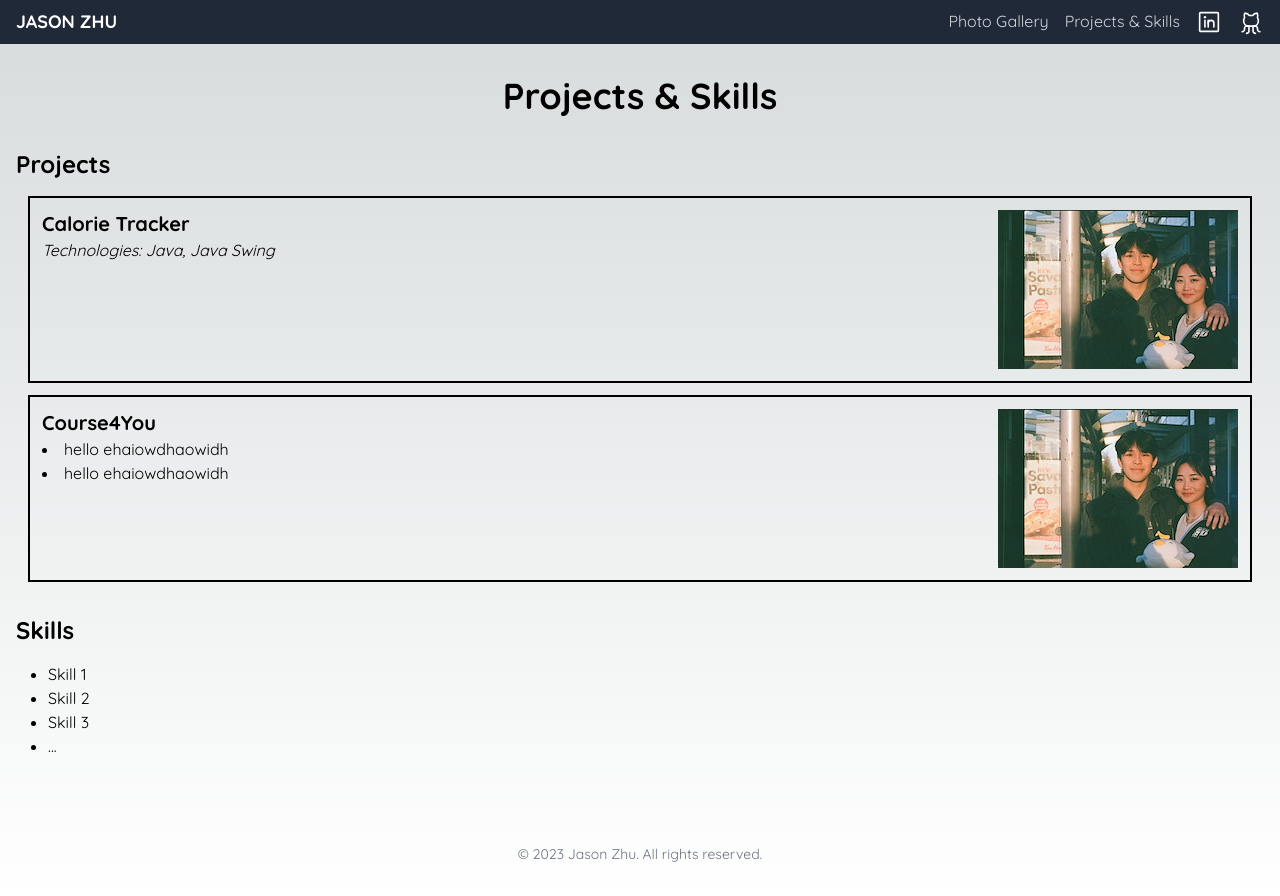
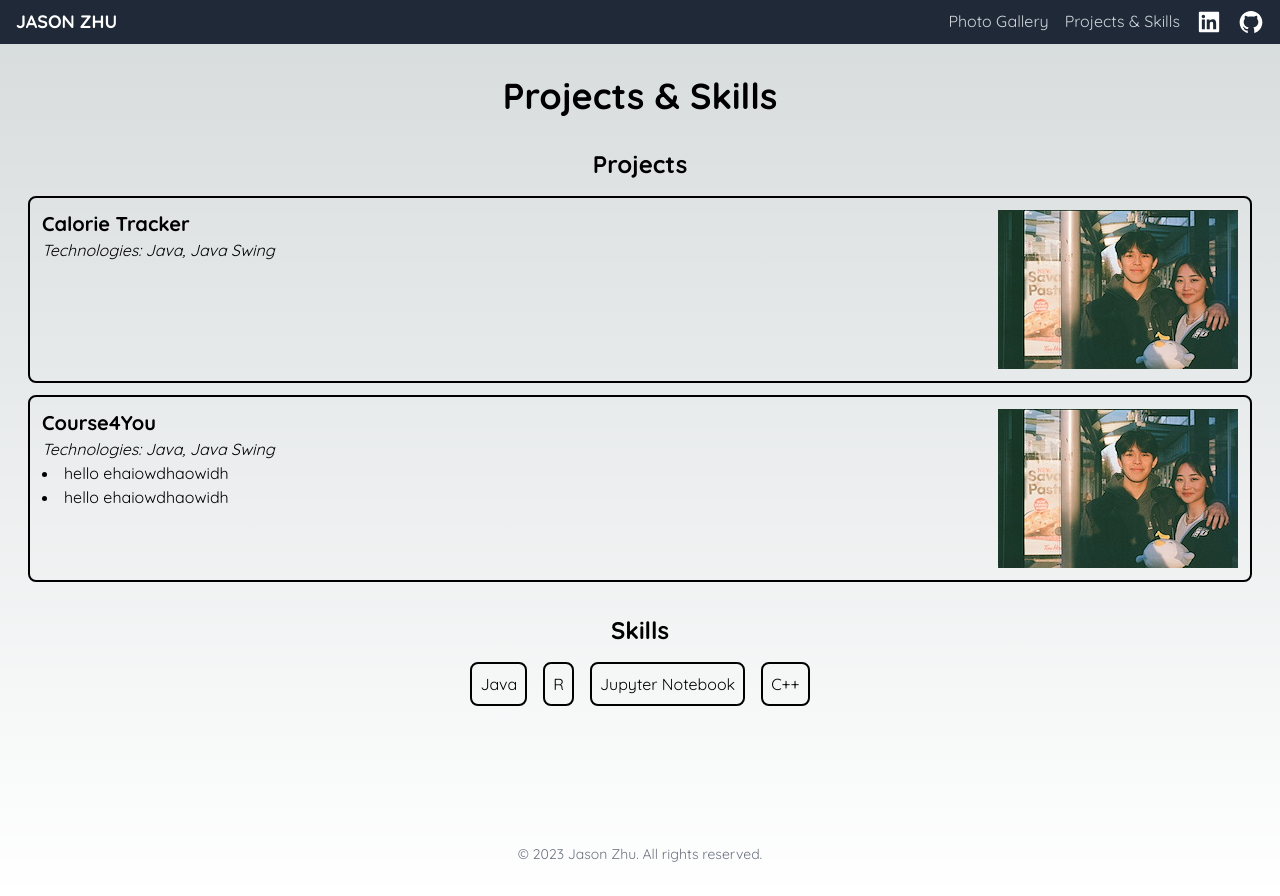
Before and after one commit to zhujhj/zhujhj.github.io, a Next.js app: page /projects in a window 1280 px wide. Built offline with nearby package versions, Linux system fonts and the light colour scheme.

Commit message:
small changes

```diff
--- a/app/components/Nav.jsx
+++ b/app/components/Nav.jsx
@@ -3,6 +3,8 @@
 import Link from 'next/link';
 import { LinkedinLogo } from "phosphor-react";
 import { GithubLogo } from "phosphor-react";
+import { AiFillGithub } from "react-icons/ai";
+import { AiFillLinkedin } from "react-icons/ai";
 
 const Nav = () => {
   return (
@@ -26,12 +28,13 @@ const Nav = () => {
             <li>
               <Link href="https://www.linkedin.com/in/jason-zhu4" target="_blank">
                 {/* <h1 className="text-gray-300 hover:text-white">Contact</h1> */}
-                <LinkedinLogo size={26} className='text-white'/>
+                <AiFillLinkedin size={26} className='text-white'/>
               </Link>
             </li>
             <li>
               <Link href="https://github.com/zhujhj" target="_blank">
-                <GithubLogo size={26} className='text-white'/>
+                {/* <GithubLogo size={26} className='text-white'/> */}
+                <AiFillGithub size={26} className='text-white'/>
               </Link>
             </li>
           </ul>
--- a/app/page.jsx
+++ b/app/page.jsx
@@ -174,9 +174,6 @@ const Home = () => {
           <p>
             Email: zhujason4@gmail.com
           </p>
-          <p>
-            Instagram: @jason_z4
-          </p>
         </section>
       </main>
     </div>
--- a/app/projects/page.jsx
+++ b/app/projects/page.jsx
@@ -14,8 +14,8 @@ const Projects = () => {
 
       <main>
         <section className="mb-8">
-          <h2 className="text-2xl font-bold mb-4">Projects</h2>
-          <div className='flex justify-between border-2 border-black p-3 m-3'>
+          <h2 className="text-2xl font-bold mb-4 text-center">Projects</h2>
+          <div className='flex justify-between border-2 border-black rounded-lg p-3 m-3'>
             <div>
                 <h3 className='text-xl font-bold'>Calorie Tracker</h3>
                 <p className='italic'>
@@ -24,13 +24,16 @@ const Projects = () => {
             </div>
             <img src="/images/meandemma.jpeg" className="object-cover w-half h-half justify-right" />
           </div>
-          <div className='flex justify-between border-2 border-black p-3 m-3'>
+          <div className='flex justify-between border-2 border-black rounded-lg p-3 m-3'>
             <div>
                 <h3 className='text-xl font-bold'>Course4You</h3>
                 {/* <p className=''>
                     Hi there! My name is [Your Name], and this is my personal profile. I'm passionate about [your interests/hobbies], and I love to [what you enjoy doing].
                     On this website, you'll find information about my background, skills, projects, and more.
                 </p> */}
+                <p className='italic'>
+                    Technologies: Java, Java Swing
+                </p>
                 <li>hello ehaiowdhaowidh</li>
                 <li>hello ehaiowdhaowidh</li>
             </div>
@@ -39,13 +42,19 @@ const Projects = () => {
         </section>
 
         <section className="mb-8">
-          <h2 className="text-2xl font-bold mb-4">Skills</h2>
-          <ul className="list-disc ml-8">
+          <h2 className="text-2xl font-bold mb-4 text-center">Skills</h2>
+          {/* <ul className="list-disc ml-8">
             <li>Skill 1</li>
             <li>Skill 2</li>
             <li>Skill 3</li>
             <li>...</li>
-          </ul>
+          </ul> */}
+          <div className='flex justify-center text-center'>
+            <p className='border-2 border-black rounded-lg p-2 mx-2'>Java</p>
+            <p className='border-2 border-black rounded-lg p-2 mx-2'>R</p>
+            <p className='border-2 border-black rounded-lg p-2 mx-2'>Jupyter Notebook</p>
+            <p className='border-2 border-black rounded-lg p-2 mx-2'>C++</p>
+          </div>
         </section>
       </main>
 
--- a/package.json
+++ b/package.json
@@ -17,6 +17,7 @@
     "postcss": "8.4.24",
     "react": "18.2.0",
     "react-dom": "18.2.0",
+    "react-icons": "^4.9.0",
     "tailwindcss": "3.3.2"
   }
 }
```
Also changed, not shown: 1 other file (tests, documents, lock files or other folders).
